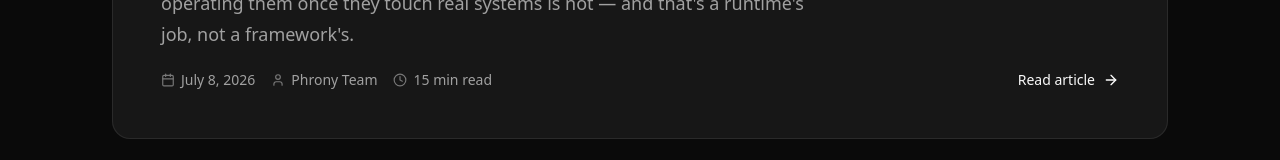
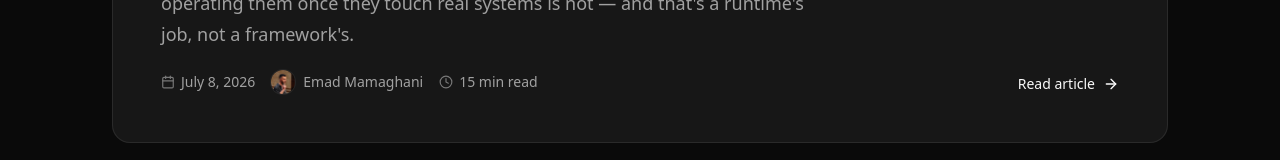
Before and after one commit to phrony-platform/marketing, a Next.js app: page /blog in a window 1280 px wide. Shown: the part 735-895 px from the top of the page. Built offline with nearby package versions, Linux system fonts and the light colour scheme.

Commit message:
fix: update blog post

```diff
--- a/src/components/blog/blog-post-card.tsx
+++ b/src/components/blog/blog-post-card.tsx
@@ -1,3 +1,4 @@
+import Image from 'next/image';
 import Link from 'next/link';
 import { ArrowRight } from 'lucide-react';
 
@@ -78,7 +79,22 @@ export function BlogPostCard({ post, featured = false }: BlogPostCardProps) {
         </div>
 
         <div className="mt-6 flex items-center justify-between gap-4 border-t border-border/60 pt-5">
-          {post.author ? <span className="text-sm text-muted-foreground">{post.author}</span> : <span />}
+          {post.author ? (
+            <span className="inline-flex items-center gap-2 text-sm text-muted-foreground">
+              {post.authorImage ? (
+                <Image
+                  src={post.authorImage}
+                  alt=""
+                  width={20}
+                  height={20}
+                  className="size-5 shrink-0 rounded-full object-cover ring-1 ring-border/60"
+                />
+              ) : null}
+              {post.author}
+            </span>
+          ) : (
+            <span />
+          )}
           <span className="inline-flex items-center gap-1.5 text-sm font-medium text-foreground opacity-0 transition-all group-hover:translate-x-0.5 group-hover:opacity-100">
             Read
             <ArrowRight className="size-3.5" strokeWidth={2} aria-hidden />
--- a/src/components/blog/blog-post-json-ld.tsx
+++ b/src/components/blog/blog-post-json-ld.tsx
@@ -16,6 +16,7 @@ export function BlogPostJsonLd({ post, url }: BlogJsonLdProps) {
       ? {
           '@type': 'Person',
           name: post.author,
+          ...(post.authorImage ? { image: post.authorImage } : {}),
         }
       : {
           '@type': 'Organization',
--- a/src/components/blog/blog-post-meta.tsx
+++ b/src/components/blog/blog-post-meta.tsx
@@ -1,3 +1,4 @@
+import Image from 'next/image';
 import { Calendar, Clock, User } from 'lucide-react';
 
 import type { BlogPostMeta } from '@/lib/blog';
@@ -19,8 +20,18 @@ export function BlogPostMetaRow({ post, className, showReadingTime = true }: Blo
         <time dateTime={post.date}>{formatBlogDate(post.date)}</time>
       </span>
       {post.author ? (
-        <span className="inline-flex items-center gap-1.5">
-          <User className="size-3.5 shrink-0 opacity-70" strokeWidth={2} aria-hidden />
+        <span className="inline-flex items-center gap-2">
+          {post.authorImage ? (
+            <Image
+              src={post.authorImage}
+              alt=""
+              width={24}
+              height={24}
+              className="size-6 shrink-0 rounded-full object-cover ring-1 ring-border/60"
+            />
+          ) : (
+            <User className="size-3.5 shrink-0 opacity-70" strokeWidth={2} aria-hidden />
+          )}
           <span>{post.author}</span>
         </span>
       ) : null}
--- a/src/content/blog/why-production-agents-need-a-runtime.mdx
+++ b/src/content/blog/why-production-agents-need-a-runtime.mdx
@@ -3,7 +3,8 @@ title: "Why AI Agents Need a Runtime, Not Just a Framework"
 description: "Building agents is solved. Governing, versioning, approving, auditing, and operating them once they touch real systems is not — and that's a runtime's job, not a framework's."
 slug: "why-ai-agents-need-a-runtime-not-just-a-framework"
 date: "2026-07-08"
-author: "Phrony Team"
+author: "Emad Mamaghani"
+authorImage: "/emad-profile.png"
 tags: ["ai-agents", "runtime", "infrastructure", "governance", "llmops"]
 ---
 
--- a/src/lib/blog.ts
+++ b/src/lib/blog.ts
@@ -11,6 +11,8 @@ export type BlogPostFrontmatter = {
   /** ISO date string, e.g. `2026-07-08`. */
   date: string;
   author?: string;
+  /** Public path to the author avatar, e.g. `/emad-profile.png`. */
+  authorImage?: string;
   tags?: string[];
   /** When true, the post is omitted from the index and static routes in production. */
   draft?: boolean;
@@ -51,6 +53,7 @@ function parsePostFile(filename: string): BlogPostMeta | null {
     description: String(data.description ?? ''),
     date: String(data.date ?? ''),
     author: data.author ? String(data.author) : undefined,
+    authorImage: data.authorImage ? String(data.authorImage) : undefined,
     tags: Array.isArray(data.tags) ? data.tags.map(String) : undefined,
     draft: Boolean(data.draft),
     readingTimeMinutes: getReadingTimeMinutes(content),
```
Also changed, not shown: public/emad-profile.png (added).
